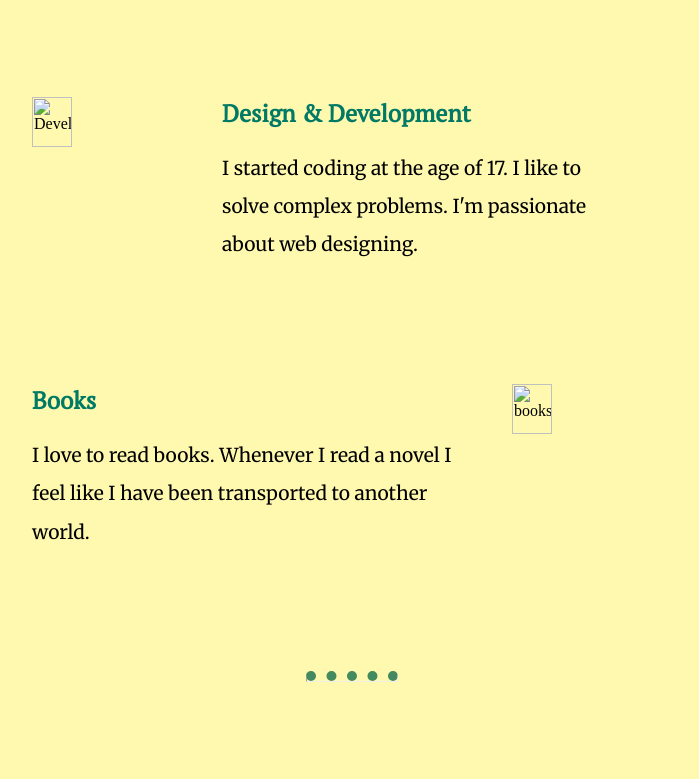
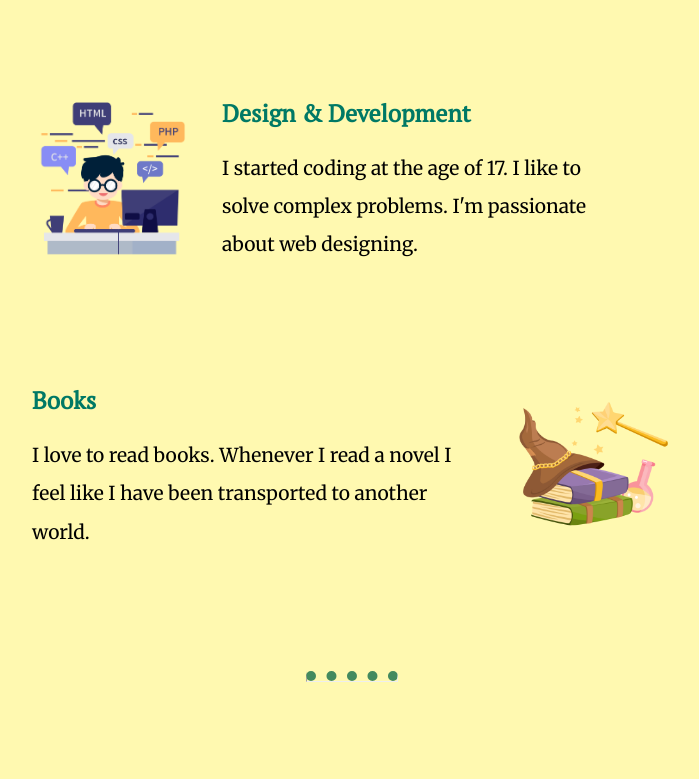
Before and after one commit to Rakshana2300/Personal-Website, a plain HTML site: page index.html in a window 1280 px wide. Shown: the part 1924-2703 px from the top of the page, without its empty margins (288-987 px from the left). Drawn offline with Linux system fonts and the light colour scheme.

Commit message:
Update index.html

```diff
--- a/index.html
+++ b/index.html
@@ -14,7 +14,7 @@ h<!DOCTYPE html>
     <div class="top-container">
         <h1>I'm Rakshana</h1>
         <h2 class="sub">a web developer</h2>
-        <img class="summer" src="images/beach.png" alt="summer">
+        <img class="summer" src="images/—Pngtree—golden beach_5616388.png" alt="summer">
 
     </div>
     <div class="middle-container">
@@ -27,12 +27,12 @@ h<!DOCTYPE html>
         <div class="skills">
             <h2>My Skills</h2>
             <div class="row">
-                <img class="dev" src="images/dev.png" alt="Development">
+                <img class="dev" src="images/—Pngtree—children s software programming_5401259.png" alt="Development">
                 <h3>Design & Development</h3>
                 <p>I started coding at the age of 17. I like to solve complex problems. I'm passionate about web designing.</p>
             </div>
             <div class="row">
-                <img class="books" src="images/books.png" alt="books">
+                <img class="books" src="images/—Pngtree—magic potion story book cartoon_4379512.png" alt="books">
                 <h3>Books</h3>
                 <p class="books-p">I love to read books. Whenever I read a novel I feel like I have been transported to another world.</p>
             </div>
```
